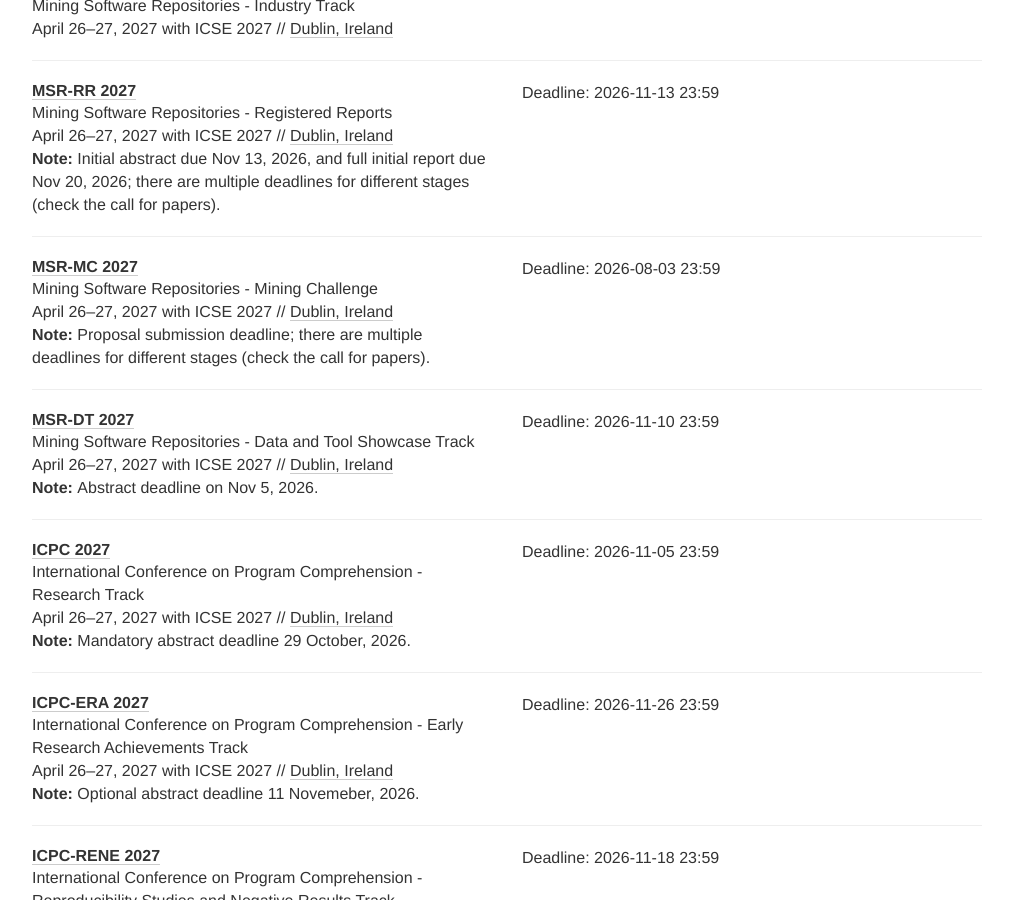
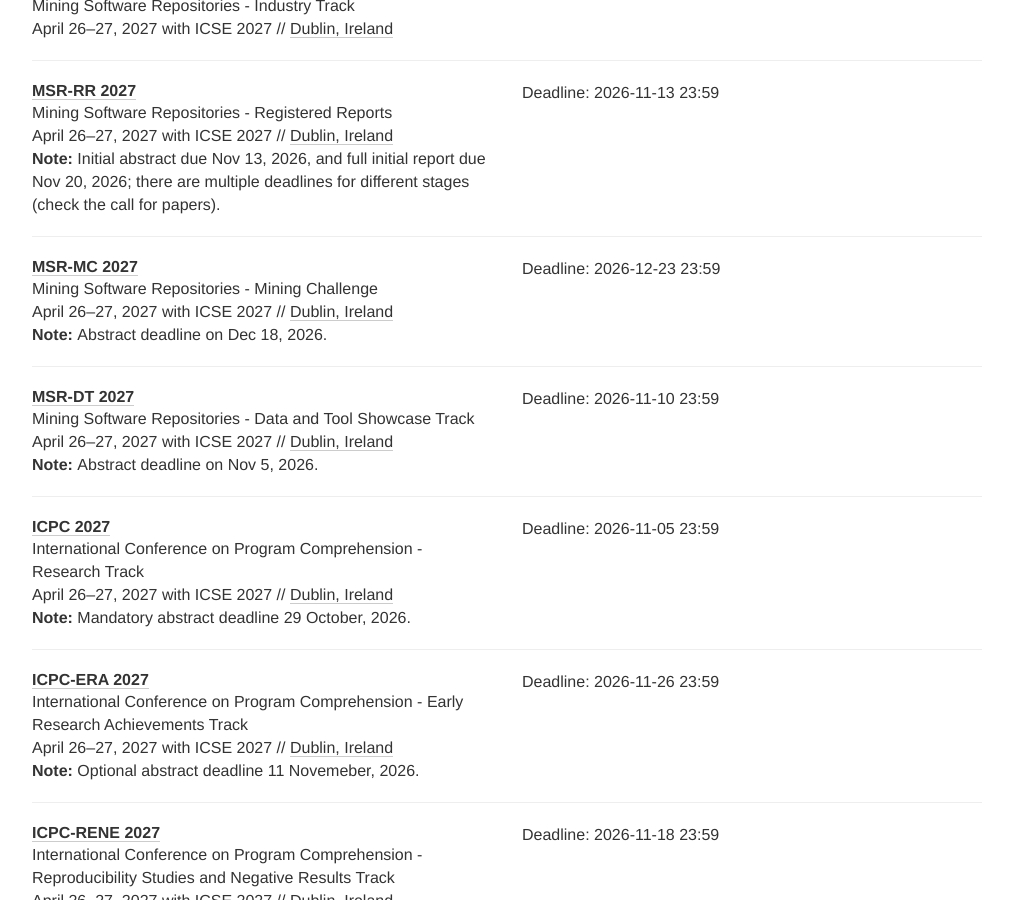
Before and after one commit to se-deadlines/se-deadlines.github.io, a Jekyll site: the page built from index.html, in a window 1280 px wide and 900 px high, scrolled down 15833 px. Shown: the whole window, without its empty margins (133-1146 px from the left). Built offline with Jekyll 4.4.1, drawn with Linux system fonts in a browser that asks for light colours; nearby versions of some CDN libraries.

Commit message:
Update MSR 2027 Mining Challenge to the paper deadline

```diff
--- a/_data/conferences.yml
+++ b/_data/conferences.yml
@@ -1193,10 +1193,10 @@
   year: 2027
   link: https://2027.msrconf.org/track/msr-2027-mining-challenge
   deadline:
-    - "2026-08-03 23:59"
+    - "2026-12-23 23:59"
   date: April 26-27, 2027 with ICSE 2027
   place: Dublin, Ireland
-  note: Proposal submission deadline; there are multiple deadlines for different stages (check the call for papers).
+  note: Abstract deadline on Dec 18, 2026.
   tags: [CO, CHT]
 
 - name: MSR-DT
```
